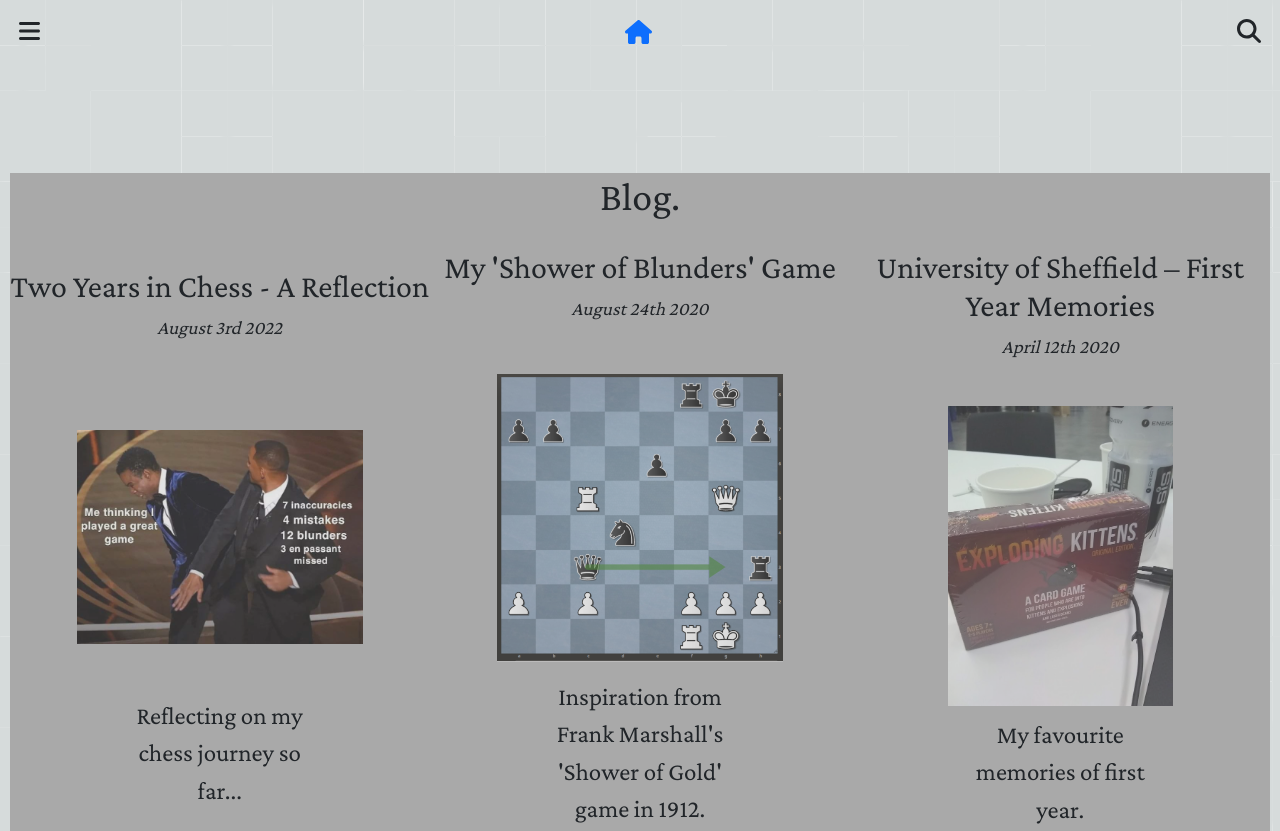
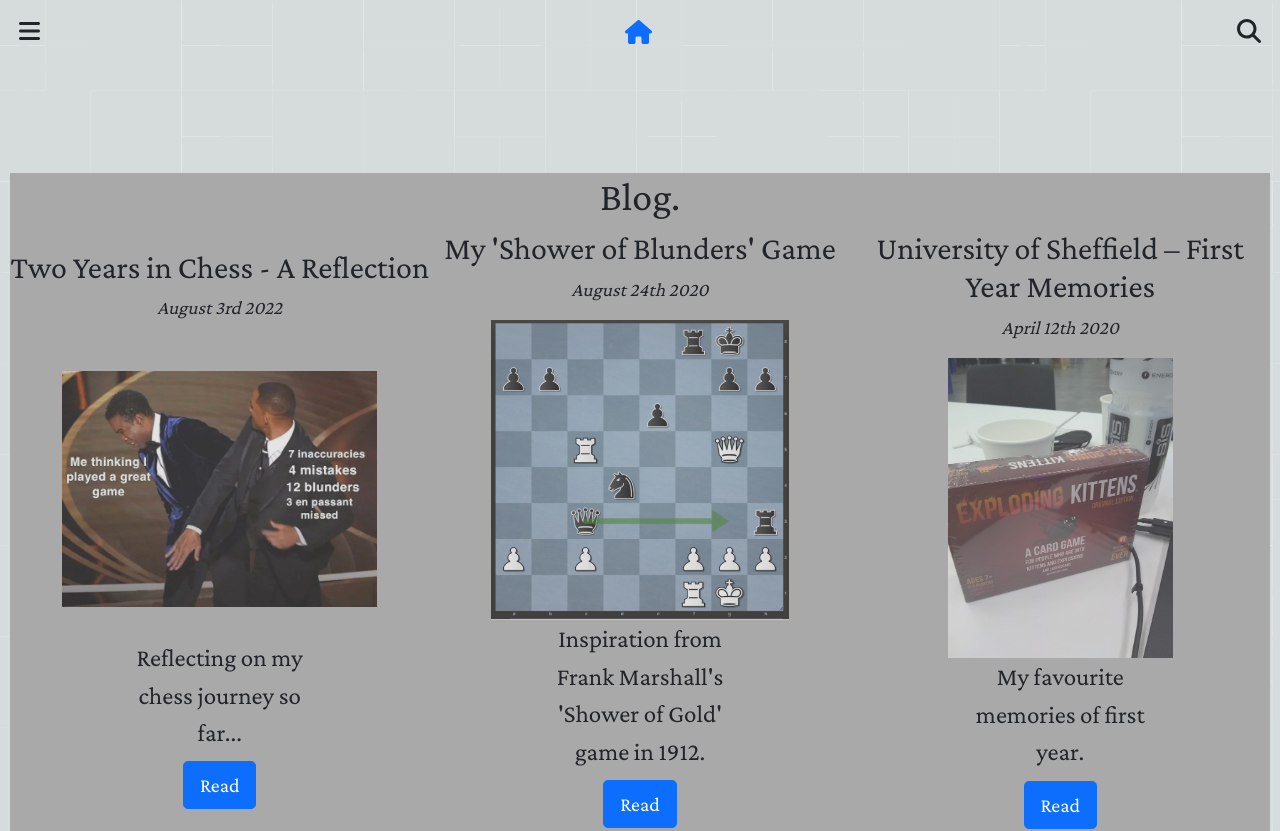
Before and after one commit to jluong23/blog, a React (Create React App) app: page /blog/posts in a window 1280 px wide. Shown: the top 831 px of the page. Built offline with nearby package versions, Linux system fonts and the light colour scheme.

Commit message:
Cleaned css

```diff
--- a/src/blogs/BlogGetter.js
+++ b/src/blogs/BlogGetter.js
@@ -13,6 +13,13 @@ const Wrapper = styled.div`
     }
     @media screen and (min-width: 1200px) {
       width: 40%;
+    }
+  }
+
+  p{
+    margin: auto;
+    width: 90%;
+    @media screen and (min-width: 1200px) {
     }
   }
 `
--- a/src/components/Article.js
+++ b/src/components/Article.js
@@ -4,18 +4,21 @@ import styled from "styled-components";
 import moment from "moment";
 
 const Wrapper = styled.article`
-  padding-bottom: .3em;
-  margin: 1em 0;
   flex: 1 1 0px;
-  /* flex: 1; */
+  height: 100%;
   display: flex;
   flex-direction: column;
-
   & a {
     text-decoration: none;
     color: inherit;
   }
   .project-content{
+    margin: 1em 0em;
+    justify-content: space-evenly;
+    & > *{
+      margin: 1em;
+    }
+
     @media screen and (min-width: 800px) {
       flex-direction: row;
     }
@@ -33,11 +36,7 @@ const ArticleContent = styled.div`
   display: flex;
   flex-direction: column;
   align-items: center;
-  padding: 1em;
   height: 100%;
-  & > *{
-    margin: .5em;
-  }
 `
 
 const ArticleImage = styled.div`
@@ -56,10 +55,9 @@ const ArticleDescription = styled.div`
   display: flex;
   flex-direction: column;
   align-items: center;
-  align-self: flex-end;
-  margin: auto;
   width: 50%;
   & p {
+    margin-bottom: 0;
     width: 200%;
     @media screen and (min-width: 800px) {
       width: 100%;
@@ -68,9 +66,9 @@ const ArticleDescription = styled.div`
 `
 
 const ArticleLinks = styled.div`
+
   & button {
     margin: .5em;
-    top: 0;
   }
 `
 
```
